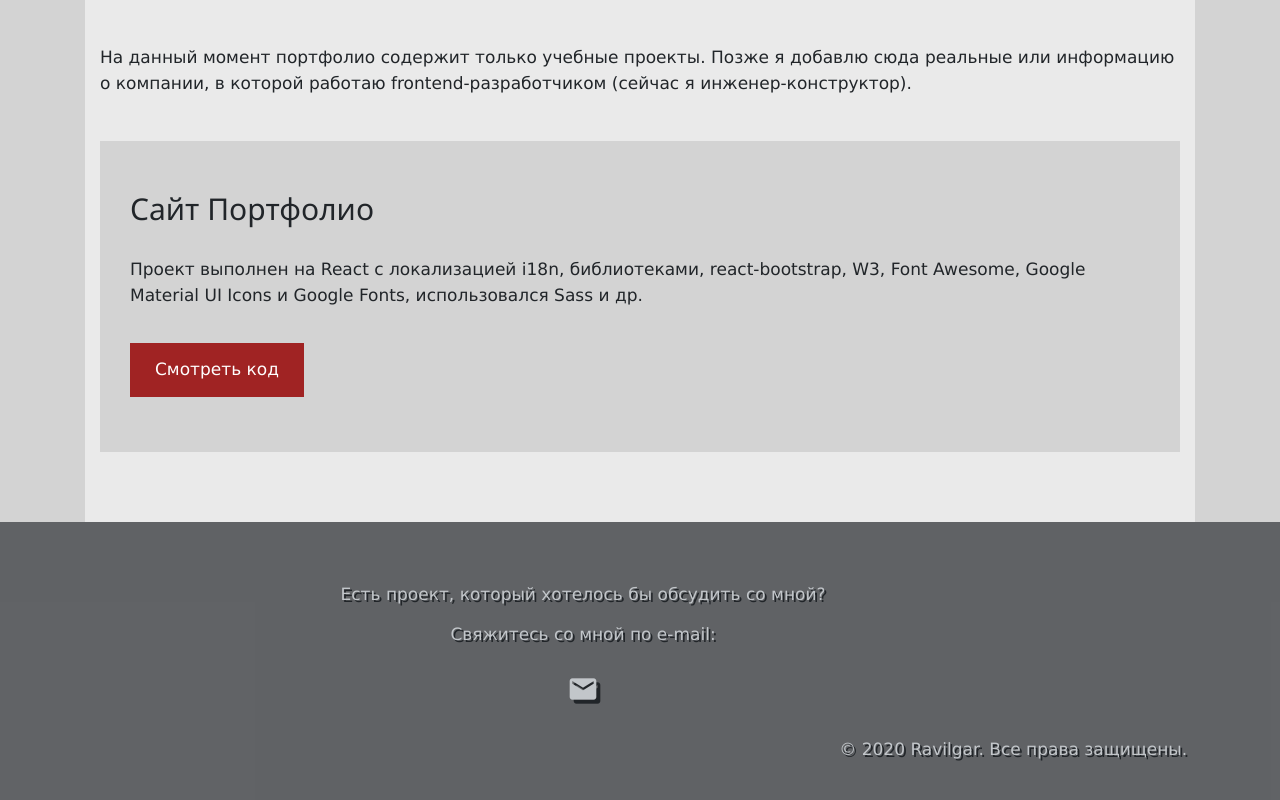
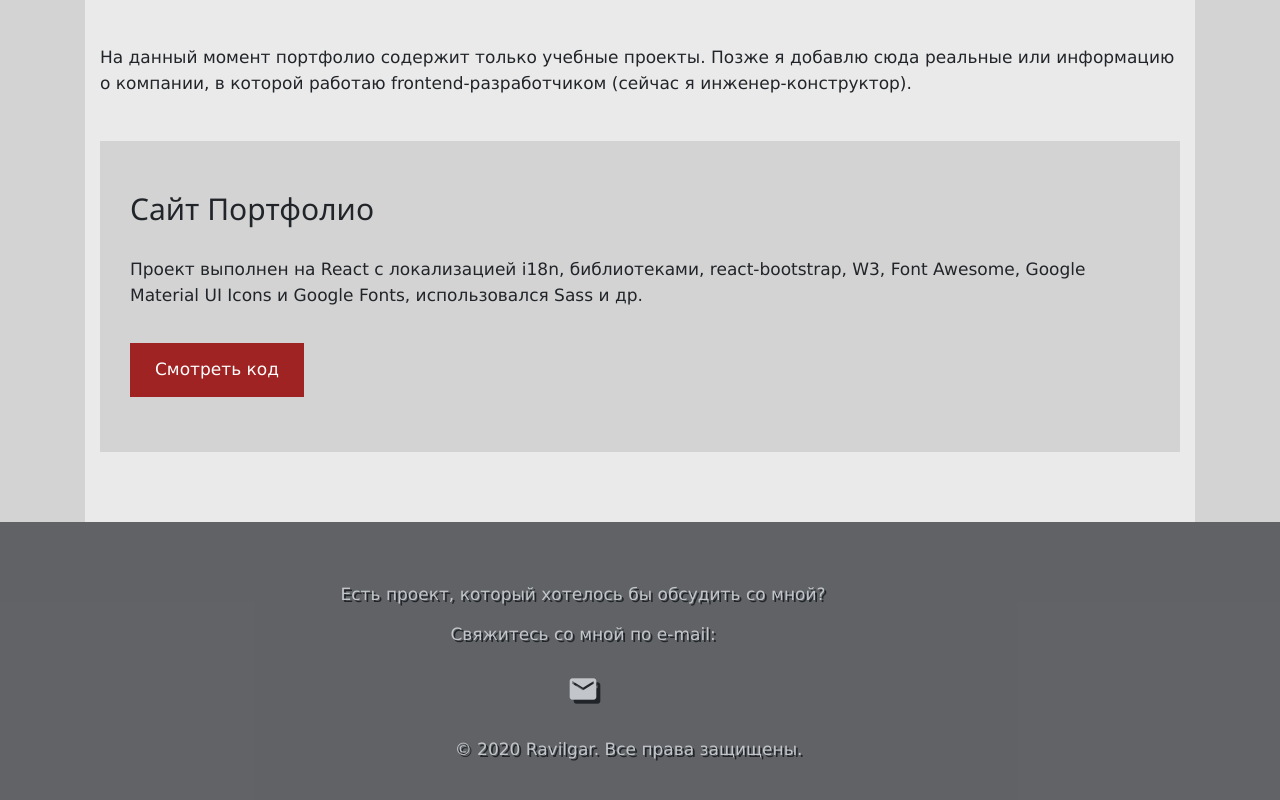
Before and after one commit to ravilgar/portfolio, a React (Create React App) app: page / in a window 1280 px wide. Shown: the part 1939-2739 px from the top of the page. Built offline with nearby package versions, Linux system fonts and the light colour scheme; a web font is replaced by a local one; what i18next-xhr-backend would draw is missing.

Commit message:
set ghpage

```diff
--- a/src/components/footer/copyright/Copyright.scss
+++ b/src/components/footer/copyright/Copyright.scss
@@ -6,5 +6,5 @@
 
 	text-shadow: 2px 2px $primaryblack;
 	width: 98%;
-	text-align: right;
+	text-align: center;
 }
```
Also changed, not shown: package.json (+7 -1 lines), 1 other file (tests, documents, lock files or other folders).
